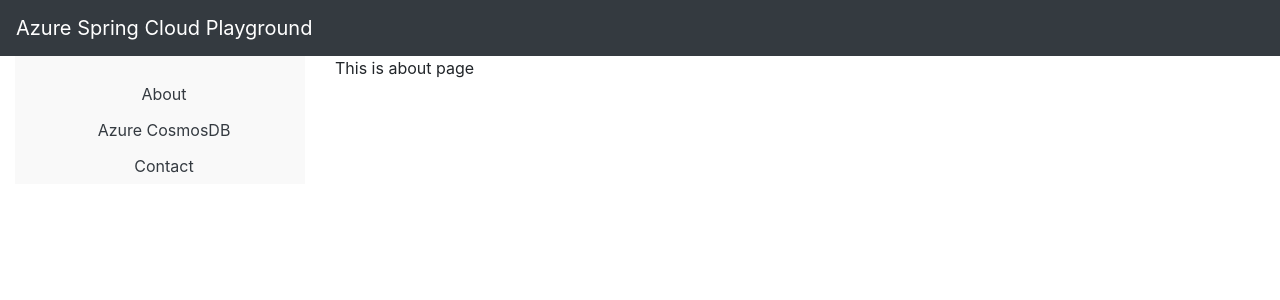
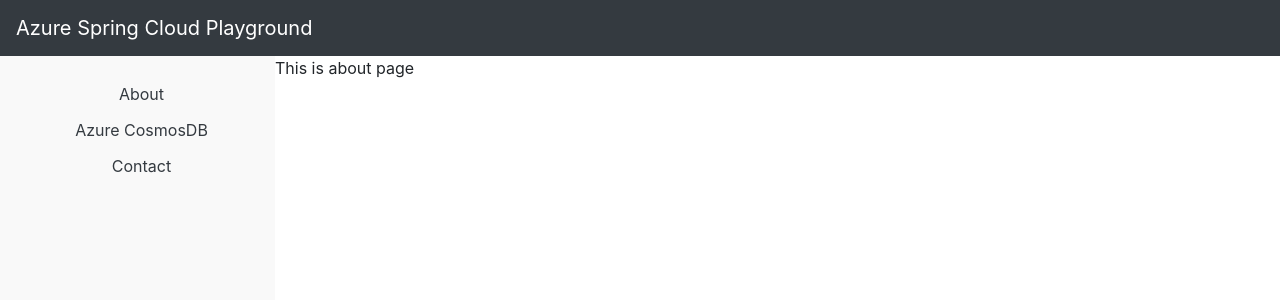
Before and after one commit to sophiaso/azure-spring-cloud-playground, a Vue app in the folder gateway-server/: page / in a window 1280 px wide. Shown: the top 300 px of the page. Built offline with nearby package versions, Linux system fonts and the light colour scheme.

Commit message:
fix height

```diff
--- a/gateway-server/src/main/webapp/src/App.vue
+++ b/gateway-server/src/main/webapp/src/App.vue
@@ -1,16 +1,10 @@
 <template>
     <div id="main">
         <Nav></Nav>
-        <b-container fluid>
-            <b-row>
-                <b-col sm="3">
-                    <Sidebar></Sidebar>
-                </b-col>
-                <b-col sm="9">
-                    <router-view></router-view>
-                </b-col>
-            </b-row>
-        </b-container>
+        <div id="content">
+            <Sidebar></Sidebar>
+            <router-view></router-view>
+        </div>
     </div>
 </template>
 
@@ -39,4 +33,10 @@
         margin: 0;
         padding: 0;
     }
+
+    #content {
+        display: flex;
+        flex-flow: row wrap;
+        height: inherit;
+    }
 </style>
--- a/gateway-server/src/main/webapp/src/components/Sidebar.vue
+++ b/gateway-server/src/main/webapp/src/components/Sidebar.vue
@@ -17,6 +17,7 @@
 </script>
 <style>
     .sidenav {
+        width: 275px;
         z-index: 1;
         left: 0;
         background-color: #f9f9f9;
```
